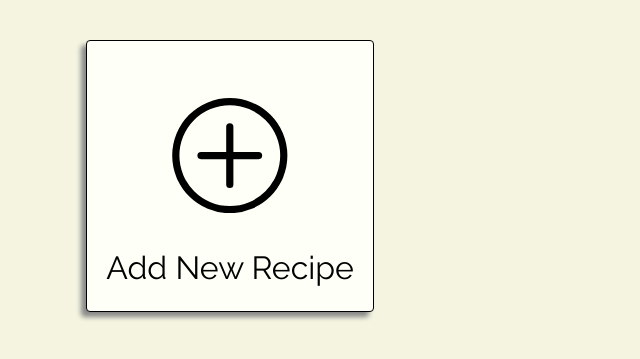
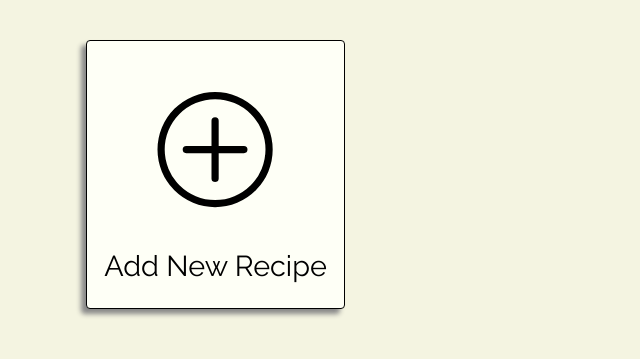
Before and after one commit to TheVulcanWizard/Yumbo, a Django app: page /recipes/ in a window 1280 px wide. Shown: the part 74-433 px from the top of the page, without its empty margins (0-640 px from the left). Run offline with Django 3.2, Linux system fonts and the light colour scheme; the visitor is signed in with stand-in values (Sample User, id 1); data that the repository does not hold is empty; some libraries are stand-ins or nearby versions.

Commit message:
Updated recipe cards to non-auto bootstrap cols

```diff
--- a/recipes/static/recipes/recipes.css
+++ b/recipes/static/recipes/recipes.css
@@ -35,15 +35,10 @@ body {
 .recipe-card {
     color: black;
     background-color: var(--color-bg-light);
-    width: 18rem;
     box-shadow: -5px 5px 5px #888888;
     border: 1px black solid;
     top: 0px;
     transition: 150ms ease-in-out;
-}
-
-#new-recipe-card {
-    width: 18rem;
 }
 
 .recipe-card:hover {
--- a/recipes/templates/recipes/home.html
+++ b/recipes/templates/recipes/home.html
@@ -1,8 +1,9 @@
 {% extends "recipes/base.html" %}
 {% block content %}
     <div class="container rounded my-3">
-        <div class="row row-cols-auto mt-3">
+        <div class="row mt-3">
             {% for recipe in recipes %}
+                <div class="col-12 col-sm-6 col-md-4 col-lg-3">
                     <a href="{% url 'recipe-detail' recipe.pk %}" style="text-decoration: none;">
                         <div class="col">
                             <div class="card mb-3 recipe-card">
@@ -15,9 +16,10 @@
                             </div>
                         </div>
                     </a>
+                </div>
             {% endfor %}
+            <div class="col-12 col-sm-6 col-md-4 col-lg-3">
                 <a href="{% url 'create-recipe' %}" style="text-decoration: none;">
-                <div class="col">
                     <div class="card mb-3 mt-2 recipe-card" id="new-recipe-card">
                         <div class="card-img-top">
                             <svg width="60%" height="60%" viewBox="0 0 16 16" class="bi bi-plus-circle" style="margin-left: 20%; margin-top: 20%; margin-bottom: 20%;" fill="currentColor" xmlns="http://www.w3.org/2000/svg">
@@ -27,11 +29,11 @@
                             </svg>
                         </div>
                         <div class="card-body">
-                            <h5 class="card-title" style="text-align: center; font-size: 2em;">Add New Recipe</h5>
-                        </div>
+                            <h5 class="card-title" style="text-align: center; font-size: 1.8em;">Add New Recipe</h5>
                         </div>
                     </div>
                 </a>
             </div>
         </div>
+    </div>
     {% endblock content %}
```
Lines whose indentation alone changed are shown as unchanged.
